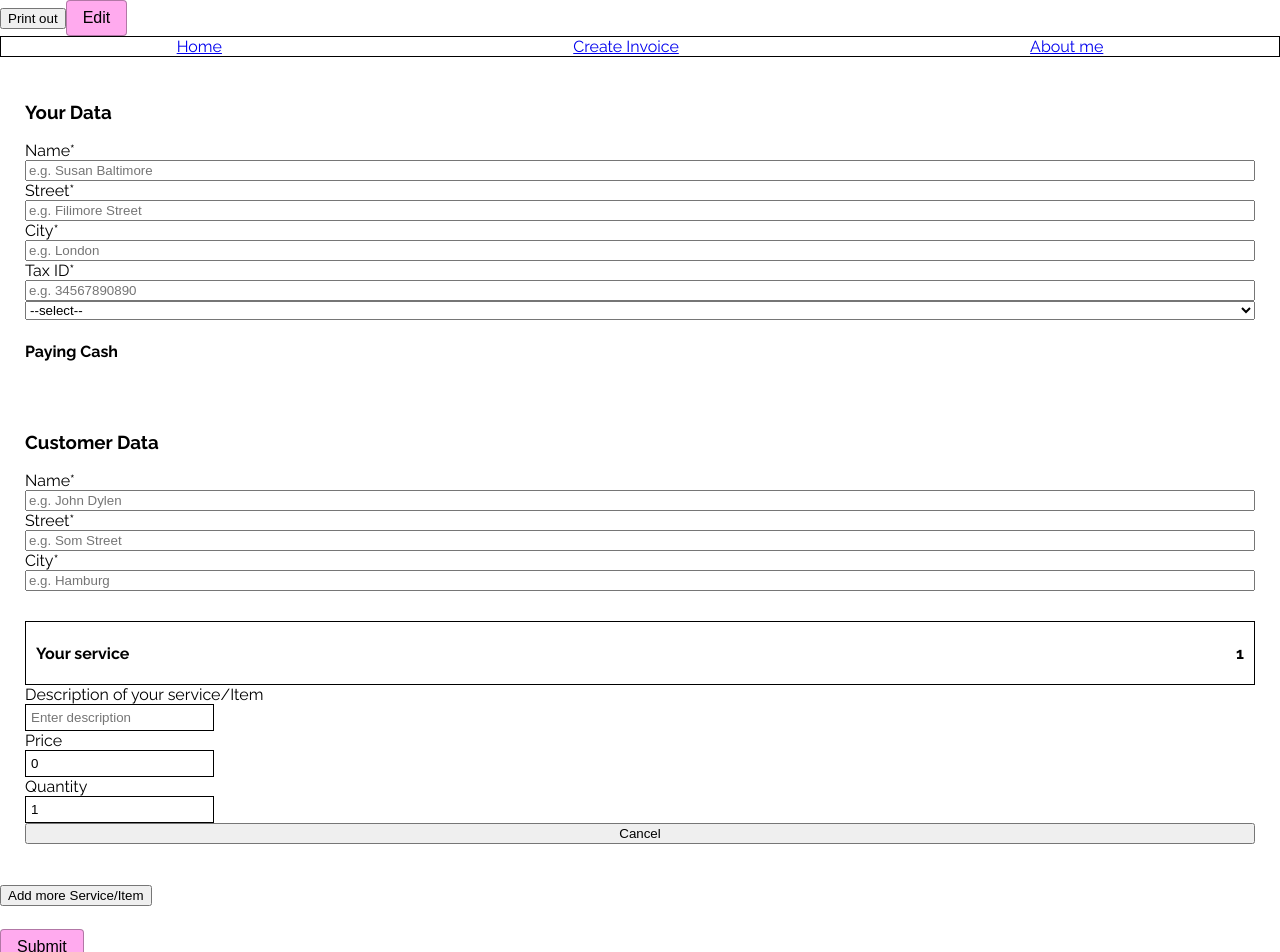
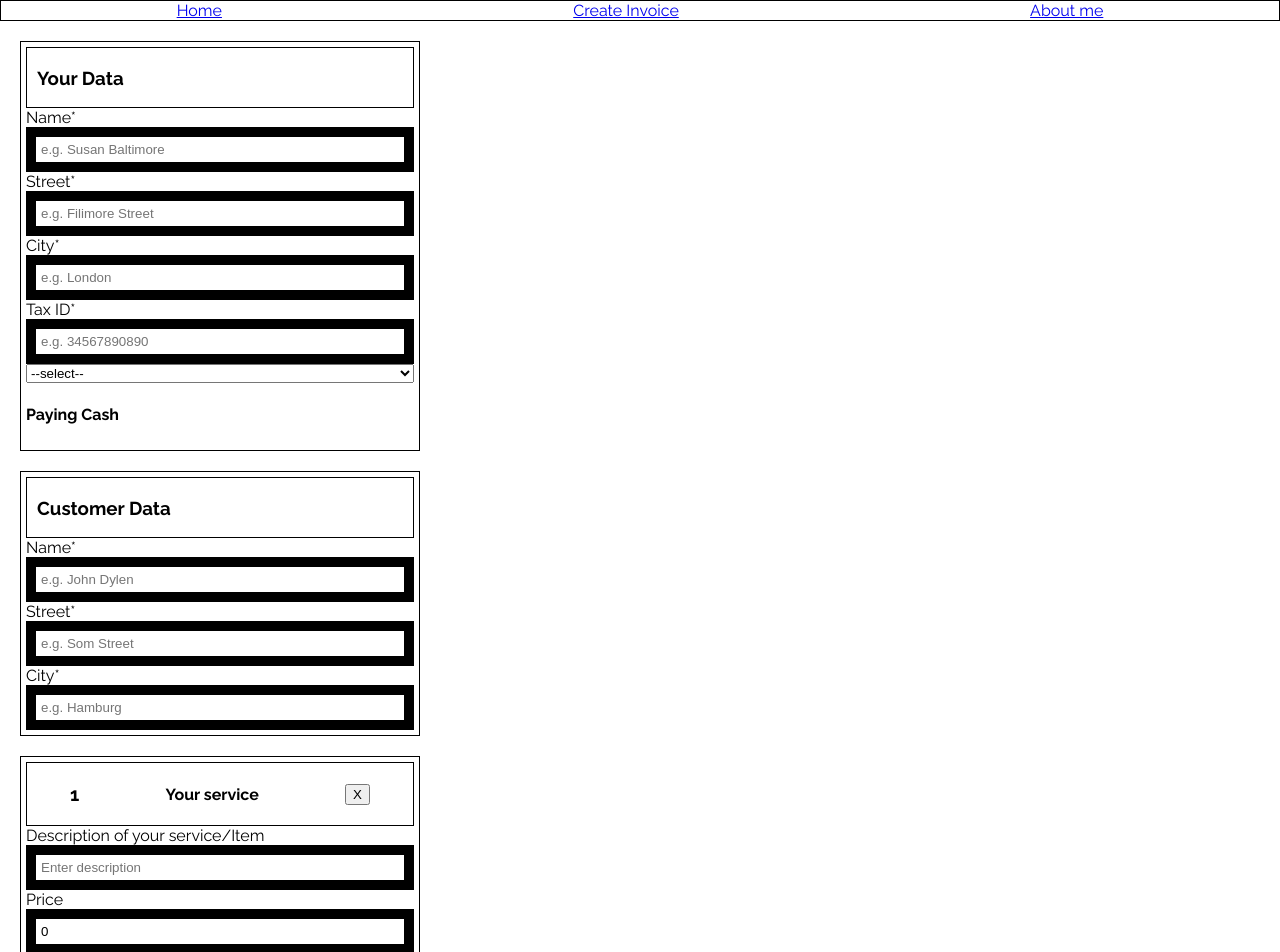
Before and after one commit to Murci2022/Invoicify-Capstone-Project, a Next.js app: page /createInvoice in a window 1280 px wide. Shown: the top 952 px of the page. Built offline with nearby package versions, Linux system fonts and the light colour scheme.

Commit message:
add style to Input/placing

```diff
--- a/src/components/Positioning/InputCard.jsx
+++ b/src/components/Positioning/InputCard.jsx
@@ -1,12 +1,14 @@
 import styled from 'styled-components';
 
 const InputCard = styled.form`
+	width: 400px;
 	display: flex;
 	flex-direction: column;
 	margin: 20px;
 	padding: 5px;
 	border: 1px black;
 	list-style: none;
+	border: 1px solid black;
 `;
 
 export default InputCard;
--- a/src/components/Positioning/InputField.jsx
+++ b/src/components/Positioning/InputField.jsx
@@ -5,7 +5,7 @@ const InputField = styled.input`
 	flex-direction: column;
 	align-items: center;
 	padding: 5px;
-	border: 1px solid black;
+	border: 10px solid black;
 `;
 
 export default InputField;
--- a/src/components/Positioning/LandingPageContainer.jsx
+++ b/src/components/Positioning/LandingPageContainer.jsx
@@ -5,10 +5,13 @@ const LandingPageContainer = styled.div`
 	flex-direction: column;
 	align-items: center;
 	justify-content: center;
+	padding: 20px;
 	width: 100%;
 	max-width: 350px;
 	color: white;
 	text-align: center;
+	font-weight: 400;
+	line-height: 2rem;
 `;
 
 export default LandingPageContainer;
--- a/src/components/Positioning/Service.jsx
+++ b/src/components/Positioning/Service.jsx
@@ -3,6 +3,7 @@ import styled from 'styled-components';
 const Service = styled.div`
 	display: flex;
 	justify-content: space-between;
+	align-items: center;
 	padding: 0 10px;
 	border: 1px solid black;
 `;
--- a/src/components/Positioning/Wrapper.jsx
+++ b/src/components/Positioning/Wrapper.jsx
@@ -2,6 +2,7 @@ import styled from 'styled-components';
 
 const Wrapper = styled.div`
 	display: flex;
+	align-items: center;
 	justify-content: space-around;
 	border: 1px solid black;
 	list-style: none;
--- a/src/pages/createInvoice.jsx
+++ b/src/pages/createInvoice.jsx
@@ -76,6 +76,8 @@ export default function CreateInvoice() {
 
 	return (
 		<div>
+			{invoice ? (
+				<Fragment>
 					<div>
 						<ReactToPrint
 							trigger={() => <button>Print out</button>}
@@ -83,9 +85,6 @@ export default function CreateInvoice() {
 						/>
 						<StyledButton onClick={() => setInvoice(false)}>Edit</StyledButton>
 					</div>
-
-			{invoice ? (
-				<Fragment>
 					<div ref={componentRef}>
 						<Wrapper>
 							<h4>Logo</h4>
@@ -159,9 +158,12 @@ export default function CreateInvoice() {
 					<Header />
 
 					<InputCard>
+						<Service>
 							<h3>Your Data</h3>
+						</Service>
+
 						<label htmlFor="name">Name*</label>
-						<input
+						<InputField
 							type="text"
 							id="name"
 							name="name"
@@ -170,7 +172,7 @@ export default function CreateInvoice() {
 							onChange={event => setName(event.target.value)}
 						/>
 						<label htmlFor="street">Street*</label>
-						<input
+						<InputField
 							type="text"
 							id="street"
 							name="street"
@@ -179,7 +181,7 @@ export default function CreateInvoice() {
 							onChange={event => setStreet(event.target.value)}
 						/>
 						<label htmlFor="name">City*</label>
-						<input
+						<InputField
 							type="text"
 							id="city"
 							name="city"
@@ -189,7 +191,7 @@ export default function CreateInvoice() {
 						/>
 
 						<label htmlFor="name">Tax ID*</label>
-						<input
+						<InputField
 							type="number"
 							id="taxID"
 							name="taxID"
@@ -220,9 +222,12 @@ export default function CreateInvoice() {
 					</InputCard>
 
 					<InputCard>
+						<Service>
 							<h3>Customer Data</h3>
+						</Service>
+
 						<label htmlFor="recipientName">Name*</label>
-						<input
+						<InputField
 							type="text"
 							id="recipientName"
 							name="recipientName"
@@ -231,7 +236,7 @@ export default function CreateInvoice() {
 							onChange={event => setRecipientName(event.target.value)}
 						/>
 						<label htmlFor="recipientStreet">Street*</label>
-						<input
+						<InputField
 							type="text"
 							id="recipientStreet"
 							name="recipientStreet"
@@ -240,7 +245,7 @@ export default function CreateInvoice() {
 							onChange={event => setRecipientStreet(event.target.value)}
 						/>
 						<label htmlFor="recipientCity">City*</label>
-						<input
+						<InputField
 							type="text"
 							id="recipientCity"
 							name="recipientCity"
@@ -264,14 +269,15 @@ export default function CreateInvoice() {
 								/>
 							))}
 						</div>
-					</article>
-
+						<InputCard>
 							<h1>
 								<button type="button" onClick={() => handleAddForms()}>
 									Add more Service/Item
 								</button>
 							</h1>
 							<StyledButton type="submit">Submit</StyledButton>
+						</InputCard>
+					</article>
 				</form>
 			)}
 		</div>
@@ -284,14 +290,15 @@ function ServiceForm({form, onCancel, onChange, serviceNumber}) {
 	const [quantity, setQuantity] = useState(form.quantity);
 	return (
 		<InputCard>
-			<Service>
-				<h4>Your service</h4>
-				<h4>{serviceNumber}</h4>
-			</Service>
+			<Wrapper>
+				<h3>{serviceNumber}</h3>
+				<h4>Your service </h4>
 				<div>
+					<button onClick={onCancel}>X</button>
+				</div>
+			</Wrapper>
 			<label htmlFor="description">Description of your service/Item</label>
 
-				<div>
 			<InputField
 				type="text"
 				name="description"
@@ -302,10 +309,7 @@ function ServiceForm({form, onCancel, onChange, serviceNumber}) {
 					onChange(event);
 				}}
 			/>
-				</div>
 
-				<div>
-					<li>
 			<label htmlFor="description">Price</label>
 			<InputField
 				type="number"
@@ -318,10 +322,7 @@ function ServiceForm({form, onCancel, onChange, serviceNumber}) {
 					onChange(event, 'number');
 				}}
 			/>
-					</li>
-				</div>
-				<div>
-					<li>
+
 			<label htmlFor="description">Quantity</label>
 			<InputField
 				type="number"
@@ -333,11 +334,6 @@ function ServiceForm({form, onCancel, onChange, serviceNumber}) {
 					onChange(event, 'number');
 				}}
 			/>
-					</li>
-				</div>
-			</div>
-
-			<button onClick={onCancel}>Cancel</button>
 		</InputCard>
 	);
 }
```
Also changed, not shown: src/pages/index.js (+8 -3 lines). Lines whose indentation alone changed are shown as unchanged.
